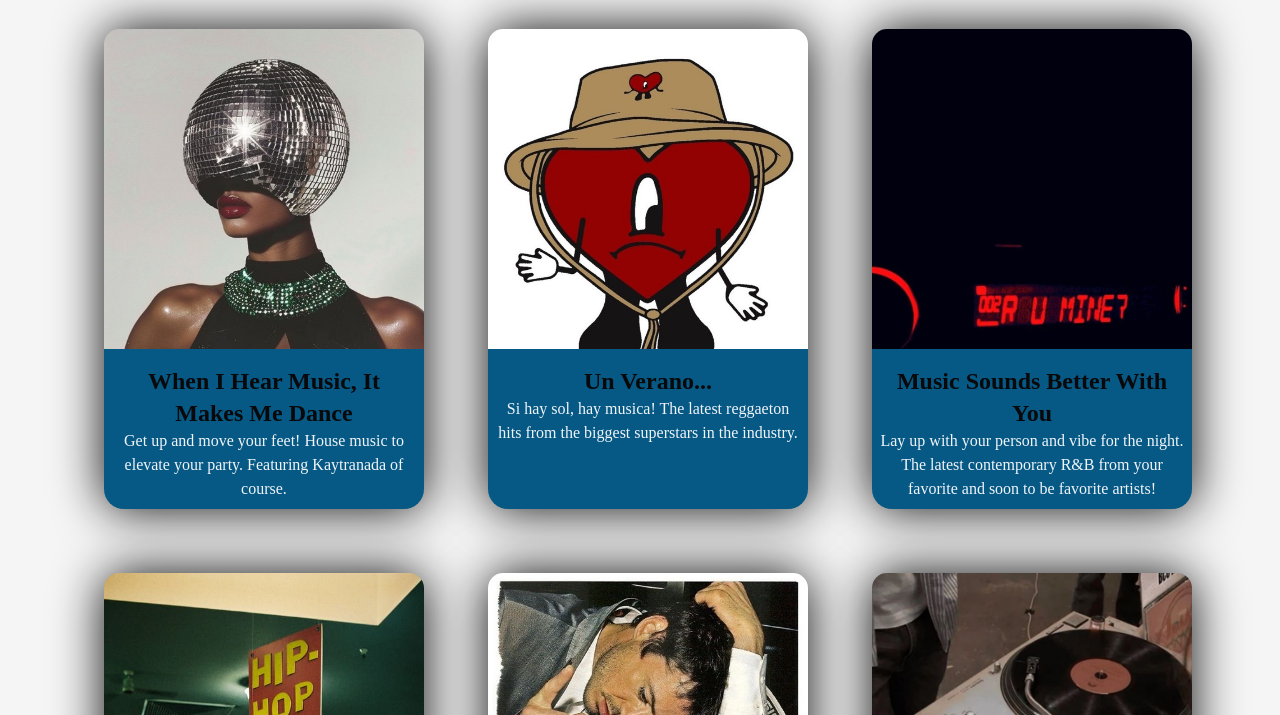
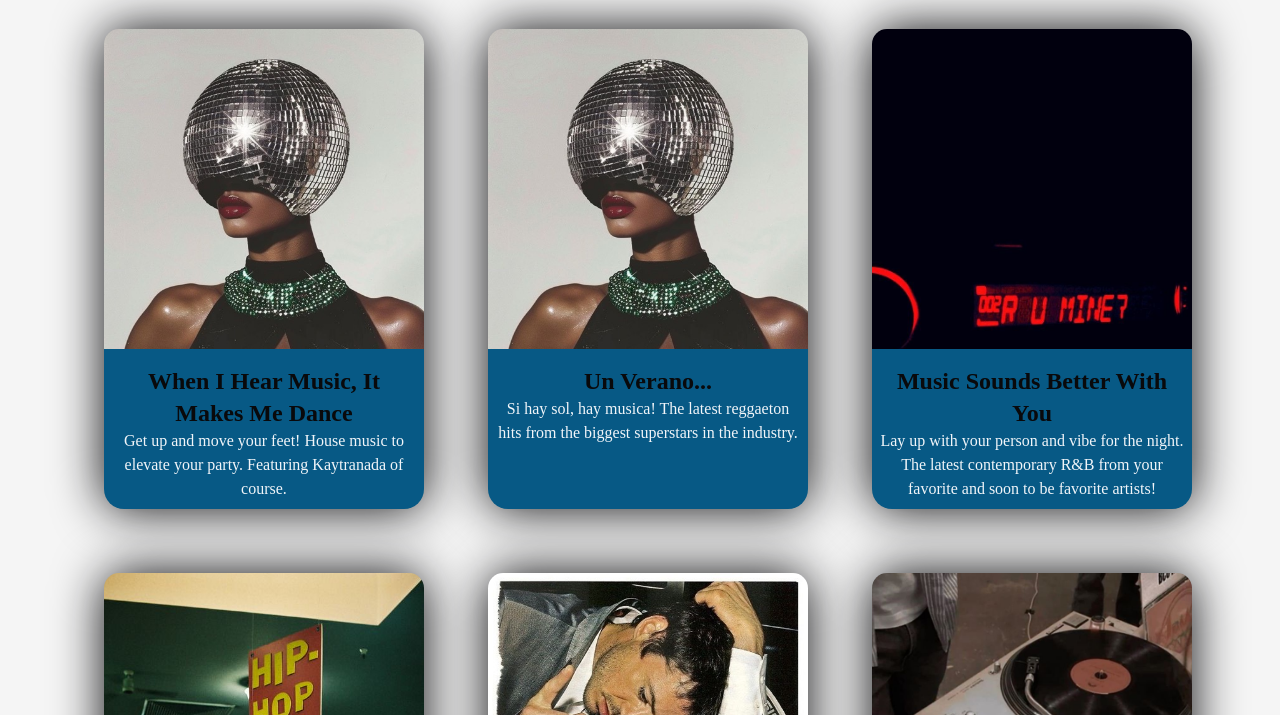
Before and after one commit to acin1023/dj-website, a website built with Vite: page playlist.html in a window 1280 px wide. Shown: the part 85-800 px from the top of the page. Built offline with nearby package versions, Linux system fonts and the light colour scheme; a web font is replaced by a local one.

Commit message:
card 2 tester

```diff
--- a/styles/playlist.css
+++ b/styles/playlist.css
@@ -145,7 +145,7 @@ nav ul {
 
 
 .card-2 {
-    background-image: url("../images/verano.jpeg");
+    background-image: url("../images/dance.jpeg");
 }
 
 .card-3 {
```
